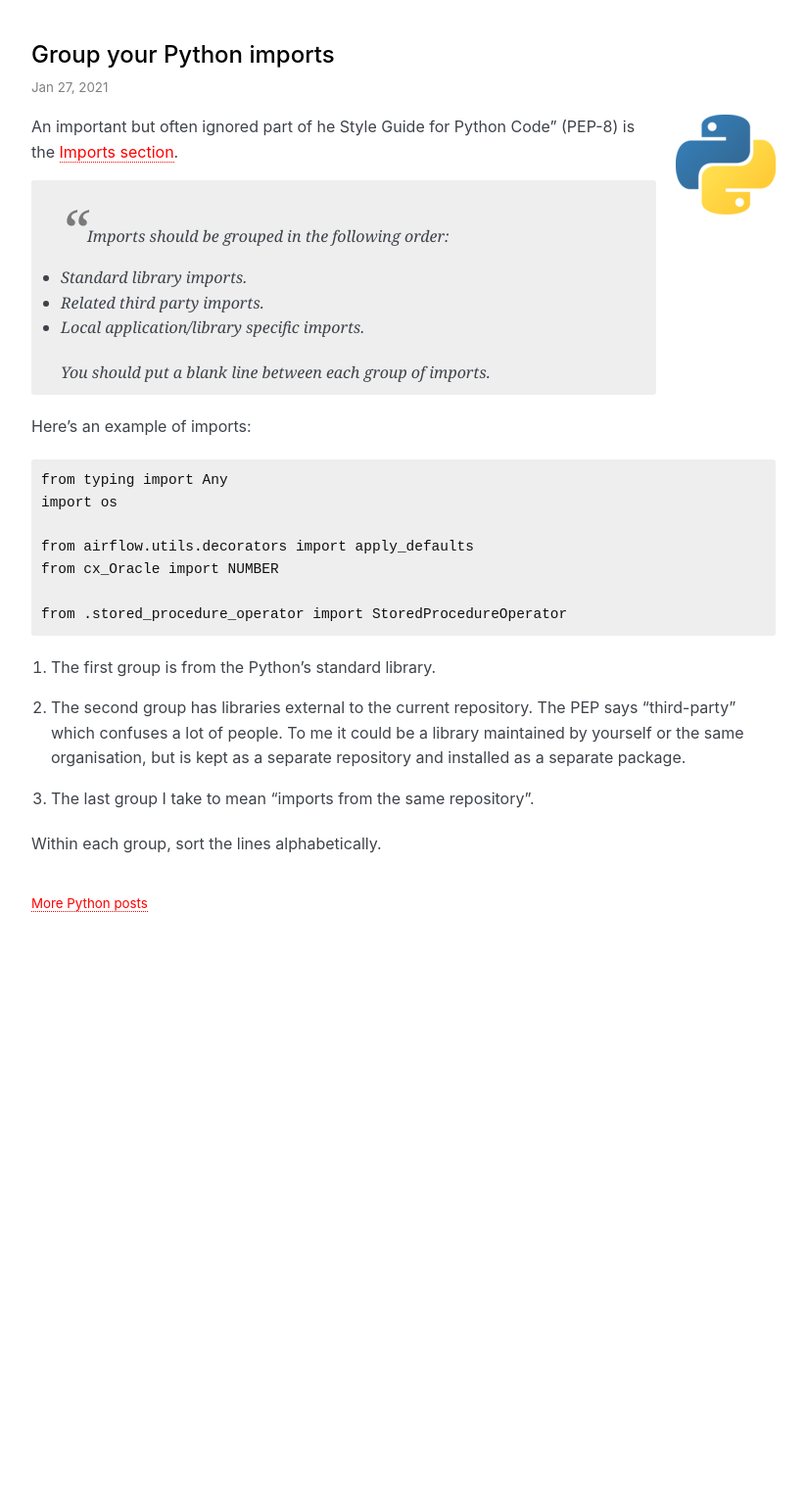
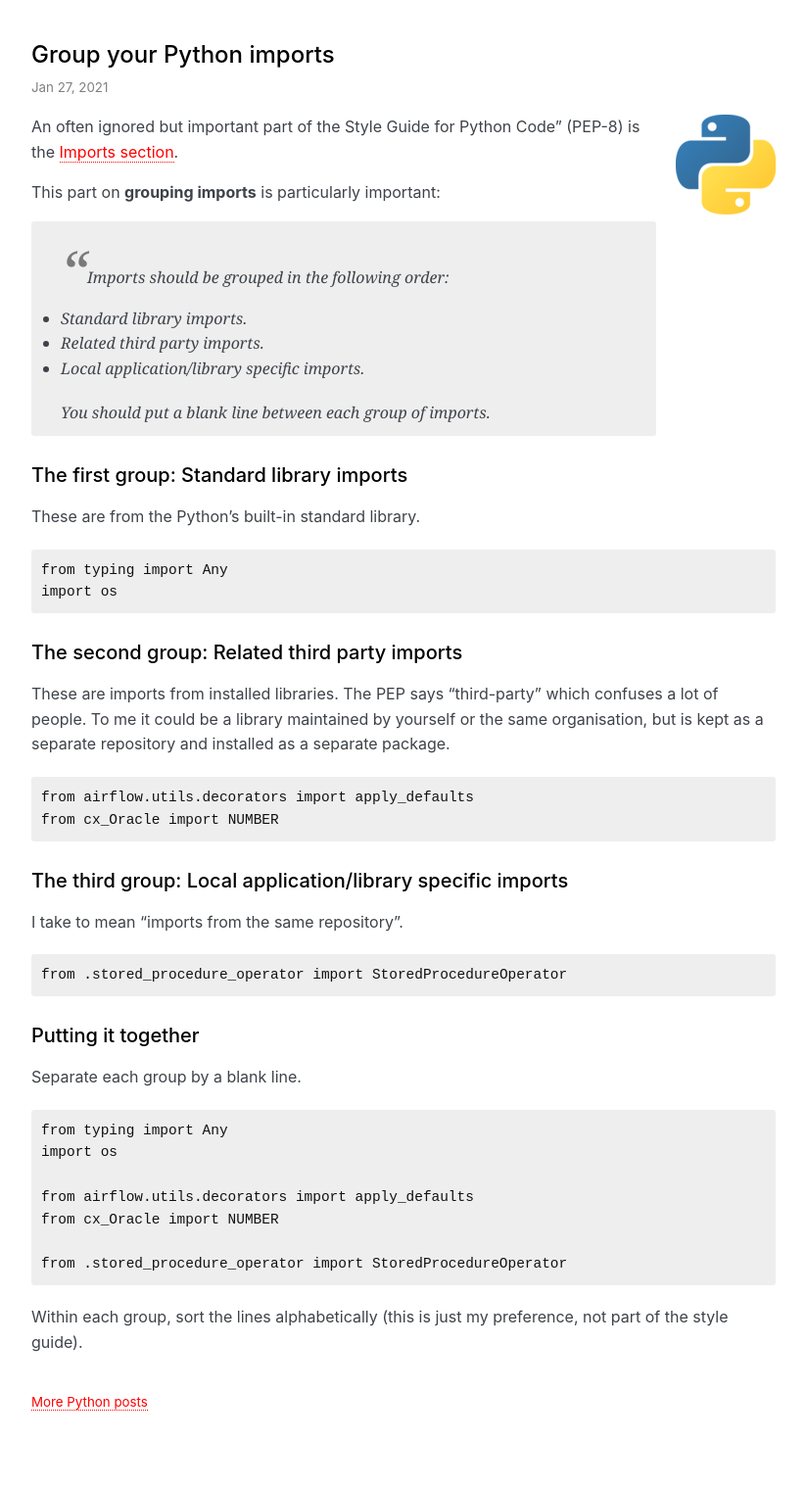
Before and after one commit to explodinglabs/explodinglabs.github.io, a Jekyll site: the page built from _posts/python/2021-01-27-imports.markdown, in a window 1280 px wide. Shown: the whole page at 98% size, without its empty margins (228-1051 px from the left). Built offline with Jekyll 4.4.1, drawn with Linux system fonts in a browser that asks for light colours; some web fonts are replaced; before the commit the page ends 1010 px from its top, so only the background shows below that.

Commit message:
Adjust imports post

````diff
--- a/_posts/python/2021-01-27-imports.markdown
+++ b/_posts/python/2021-01-27-imports.markdown
@@ -8,8 +8,10 @@ permalink: /python/imports
 ![python](/assets/python.png)
 </div>
 
-An important but often ignored part of he Style Guide for Python Code" (PEP-8)
+An often ignored but important part of the Style Guide for Python Code" (PEP-8)
 is the [Imports section](https://www.python.org/dev/peps/pep-0008/#imports).
+
+This part on **grouping imports** is particularly important:
 
 > Imports should be grouped in the following order:
 >
@@ -19,7 +21,38 @@ is the [Imports section](https://www.python.org/dev/peps/pep-0008/#imports).
 >
 > You should put a blank line between each group of imports.
 
-Here's an example of imports:
+## The first group: Standard library imports
+
+These are from the Python's built-in standard library.
+
+```python
+from typing import Any
+import os
+```
+
+## The second group: Related third party imports
+
+These are imports from installed libraries. The PEP says "third-party" which
+confuses a lot of people. To me it could be a library maintained by yourself or
+the same organisation, but is kept as a separate repository and installed as a
+separate package.
+
+```python
+from airflow.utils.decorators import apply_defaults
+from cx_Oracle import NUMBER
+```
+
+## The third group: Local application/library specific imports
+
+I take to mean "imports from the same repository".
+
+```python
+from .stored_procedure_operator import StoredProcedureOperator
+```
+
+## Putting it together
+
+Separate each group by a blank line.
 
 ```
 from typing import Any
@@ -31,13 +64,5 @@ from cx_Oracle import NUMBER
 from .stored_procedure_operator import StoredProcedureOperator
 ```
 
-1. The first group is from the Python's standard library.
-
-2. The second group has libraries external to the current repository. The PEP
-   says "third-party" which confuses a lot of people. To me it could be a
-   library maintained by yourself or the same organisation, but is kept as a
-   separate repository and installed as a separate package.
-
-3. The last group I take to mean "imports from the same repository".
-
-Within each group, sort the lines alphabetically.
+Within each group, sort the lines alphabetically (this is just my preference,
+not part of the style guide).
````
